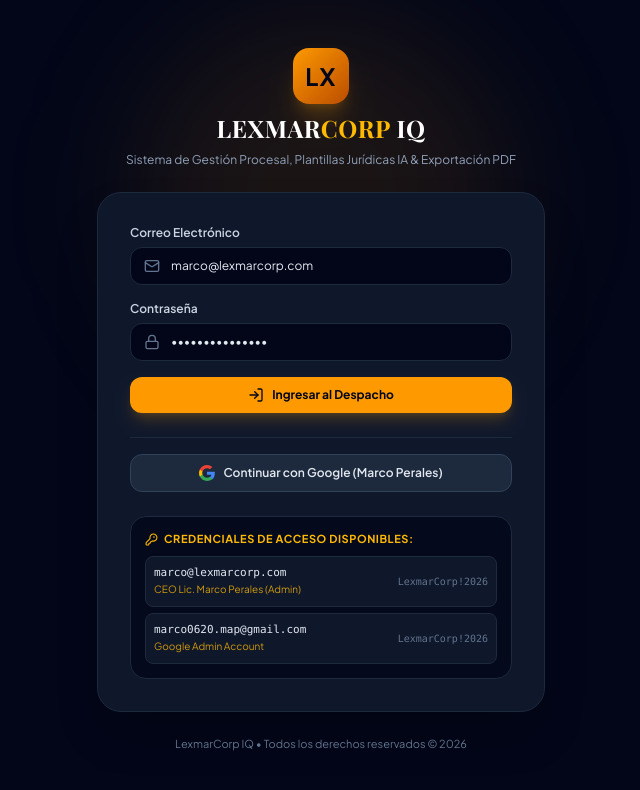
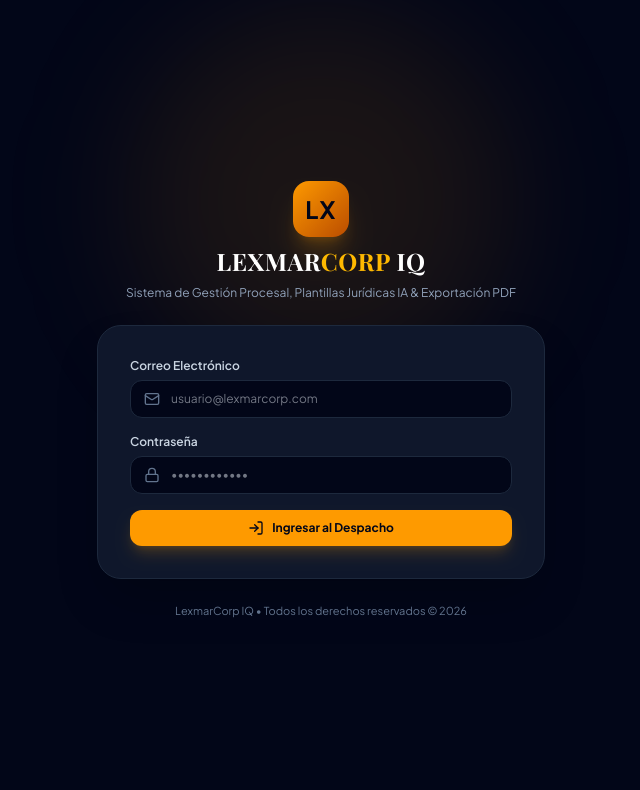
Before and after one commit to mak1972620/CONSUTOR.IA2, a React (Vite) app: page /login in a window 1280 px wide. Shown: the top 790 px of the page, without its empty margins (319-959 px from the left). Built offline with nearby package versions, Linux system fonts and the light colour scheme; no server answers; a web font is replaced by a local one.

Commit message:
Remove exposed default credentials and unverified Google login

```diff
--- a/src/pages/Login.tsx
+++ b/src/pages/Login.tsx
@@ -1,13 +1,8 @@
 import React, { useState } from 'react';
 import { useNavigate } from 'react-router-dom';
 import {
-  ShieldCheck,
   Lock,
   Mail,
-  KeyRound,
-  ArrowRight,
-  Sparkles,
-  Check,
   AlertCircle,
   Loader2,
   LogIn
@@ -18,8 +13,8 @@ export const Login: React.FC = () => {
   const { login } = useAuth();
   const navigate = useNavigate();
 
-  const [email, setEmail] = useState('marco@lexmarcorp.com');
-  const [password, setPassword] = useState('LexmarCorp!2026');
+  const [email, setEmail] = useState('');
+  const [password, setPassword] = useState('');
   const [loading, setLoading] = useState(false);
   const [error, setError] = useState<string | null>(null);
 
@@ -41,11 +36,6 @@ export const Login: React.FC = () => {
     } finally {
       setLoading(false);
     }
-  };
-
-  const handleQuickFill = (quickEmail: string) => {
-    setEmail(quickEmail);
-    setPassword('LexmarCorp!2026');
   };
 
   return (
@@ -130,63 +120,6 @@ export const Login: React.FC = () => {
             </button>
           </form>
 
-          {/* 1-Click Google Sign In */}
-          <div className="pt-4 border-t border-slate-800">
-            <a
-              href="/auth/callback?email=marco0620.MAP@gmail.com"
-              className="w-full py-2.5 px-4 rounded-xl bg-slate-800 hover:bg-slate-700 text-slate-200 font-semibold text-xs flex items-center justify-center gap-2 border border-slate-700 transition-all"
-            >
-              <svg className="w-4 h-4" viewBox="0 0 24 24">
-                <path
-                  fill="#4285F4"
-                  d="M23.745 12.27c0-.7-.06-1.4-.19-2.07H12v4.51h6.6c-.29 1.52-1.14 2.82-2.4 3.68v3.05h3.88c2.27-2.09 3.66-5.17 3.66-9.17z"
-                />
-                <path
-                  fill="#34A853"
-                  d="M12 24c3.24 0 5.95-1.08 7.93-2.91l-3.88-3.05c-1.08.72-2.45 1.16-4.05 1.16-3.12 0-5.77-2.1-6.72-4.93H1.25v3.15C3.26 21.36 7.34 24 12 24z"
-                />
-                <path
-                  fill="#FBBC05"
-                  d="M5.28 14.27c-.25-.72-.38-1.49-.38-2.27s.13-1.55.38-2.27V6.58H1.25C.45 8.16 0 9.97 0 12s.45 3.84 1.25 5.42l4.03-3.15z"
-                />
-                <path
-                  fill="#EA4335"
-                  d="M12 4.75c1.77 0 3.35.61 4.6 1.8l3.42-3.42C17.95 1.19 15.24 0 12 0 7.34 0 3.26 2.64 1.25 6.58l4.03 3.15c.95-2.83 3.6-4.98 6.72-4.98z"
-                />
-              </svg>
-              <span>Continuar con Google (Marco Perales)</span>
-            </a>
-          </div>
-
-          {/* Credenciales de Acceso Rápidas */}
-          <div className="p-3.5 rounded-2xl bg-slate-950/80 border border-slate-800 space-y-2">
-            <span className="text-[11px] font-bold text-amber-400 uppercase tracking-wider block flex items-center gap-1.5">
-              <KeyRound size={13} /> Credenciales de Acceso Disponibles:
-            </span>
-            <div className="space-y-1.5 text-[11px]">
-              <div
-                onClick={() => handleQuickFill('marco@lexmarcorp.com')}
-                className="p-2 rounded-lg bg-slate-900 border border-slate-800 hover:border-amber-500/40 cursor-pointer transition-all flex items-center justify-between"
-              >
-                <div>
-                  <span className="text-slate-200 font-mono font-medium block">marco@lexmarcorp.com</span>
-                  <span className="text-[10px] text-amber-400/80">CEO Lic. Marco Perales (Admin)</span>
-                </div>
-                <span className="text-[10px] text-slate-500 font-mono">LexmarCorp!2026</span>
-              </div>
-
-              <div
-                onClick={() => handleQuickFill('marco0620.map@gmail.com')}
-                className="p-2 rounded-lg bg-slate-900 border border-slate-800 hover:border-amber-500/40 cursor-pointer transition-all flex items-center justify-between"
-              >
-                <div>
-                  <span className="text-slate-200 font-mono font-medium block">marco0620.map@gmail.com</span>
-                  <span className="text-[10px] text-amber-400/80">Google Admin Account</span>
-                </div>
-                <span className="text-[10px] text-slate-500 font-mono">LexmarCorp!2026</span>
-              </div>
-            </div>
-          </div>
         </div>
 
         {/* Footer */}
```
